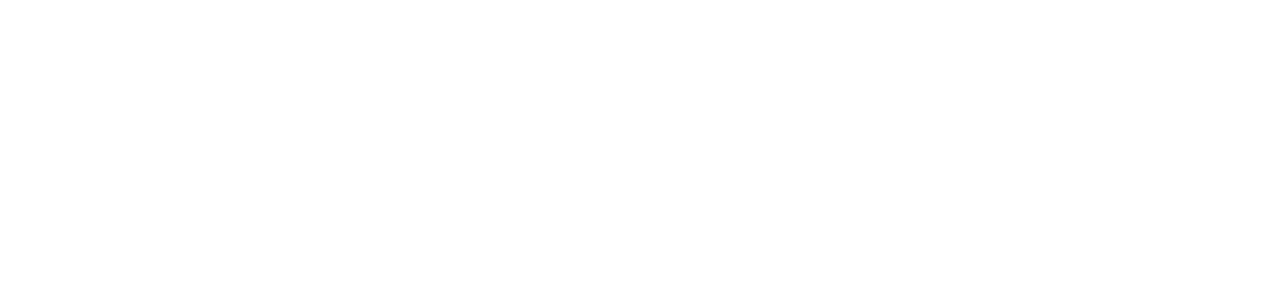
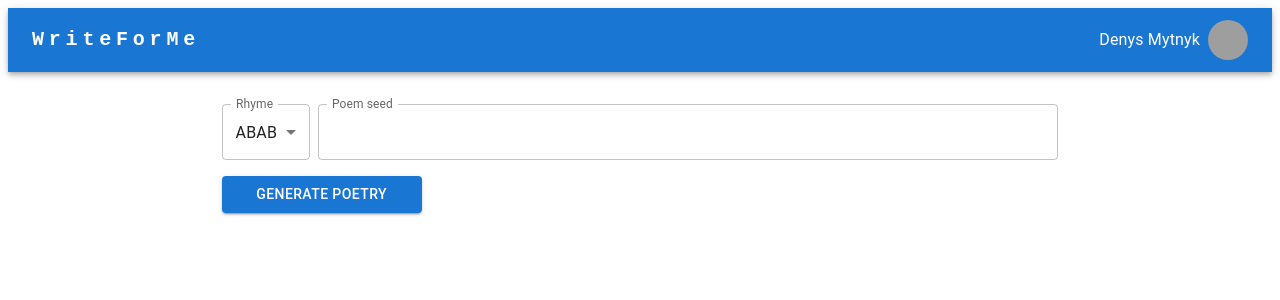
Before and after one commit to DenisioMytnysiano/writeforme, a React (Create React App) app in the folder frontend/: page /home in a window 1280 px wide. Shown: the top 300 px of the page. Built offline with nearby package versions, Linux system fonts and the light colour scheme; grey boxes are pictures that could not be loaded.

Commit message:
Added initial version of main, login, register pages

```diff
--- a/frontend/package.json
+++ b/frontend/package.json
@@ -5,6 +5,7 @@
   "dependencies": {
     "@emotion/react": "^11.10.6",
     "@emotion/styled": "^11.10.6",
+    "@mui/icons-material": "^5.11.16",
     "@mui/material": "^5.12.0",
     "@testing-library/jest-dom": "^5.16.5",
     "@testing-library/react": "^13.4.0",
--- a/frontend/src/App.jsx
+++ b/frontend/src/App.jsx
@@ -8,10 +8,10 @@
   return (
     <BrowserRouter>
       <Routes>
-        <Route exact path="/home" component={MainPage} />
-        <Route exact path="/poem/:poemId" component={PoemPage} />
-        <Route exact path="/register" component={RegisterPage} />
-        <Route exact path="/login" component={LoginPage} />
+        <Route exact path="/home" element={<MainPage/>} />
+        <Route exact path="/poem/:poemId" element={<PoemPage/>} />
+        <Route exact path="/register" element={<RegisterPage/>} />
+        <Route exact path="/login" element={<LoginPage email="11" password="12323"/>} />
       </Routes>
     </BrowserRouter>
   )
--- /dev/null
+++ b/frontend/src/components/common/AppBar.jsx
@@ -0,0 +1,109 @@
+import * as React from 'react';
+import AppBar from '@mui/material/AppBar';
+import Box from '@mui/material/Box';
+import Toolbar from '@mui/material/Toolbar';
+import IconButton from '@mui/material/IconButton';
+import Typography from '@mui/material/Typography';
+import Menu from '@mui/material/Menu';
+import Container from '@mui/material/Container';
+import Avatar from '@mui/material/Avatar';
+import Tooltip from '@mui/material/Tooltip';
+import MenuItem from '@mui/material/MenuItem';
+
+const settings = ['Profile', 'Generated poetry', 'Logout'];
+
+function ResponsiveAppBar() {
+  const [anchorElNav, setAnchorElNav] = React.useState(null);
+  const [anchorElUser, setAnchorElUser] = React.useState(null);
+
+  const handleOpenNavMenu = (event) => {
+    setAnchorElNav(event.currentTarget);
+  };
+  const handleOpenUserMenu = (event) => {
+    setAnchorElUser(event.currentTarget);
+  };
+
+  const handleCloseNavMenu = () => {
+    setAnchorElNav(null);
+  };
+
+  const handleCloseUserMenu = () => {
+    setAnchorElUser(null);
+  };
+
+  return (
+    <AppBar position="static">
+      <Container maxWidth="xl">
+        <Toolbar disableGutters>
+          <Typography
+            variant="h6"
+            noWrap
+            component="a"
+            href="/"
+            sx={{
+              mr: 2,
+              display: { xs: 'none', md: 'flex' },
+              fontFamily: 'monospace',
+              fontWeight: 700,
+              letterSpacing: '.3rem',
+              color: 'inherit',
+              textDecoration: 'none',
+            }}
+          >
+            WriteForMe
+          </Typography>
+          <Typography
+            variant="h5"
+            noWrap
+            component="a"
+            href=""
+            sx={{
+              mr: 2,
+              display: { xs: 'flex', md: 'none' },
+              flexGrow: 1,
+              fontFamily: 'monospace',
+              fontWeight: 700,
+              letterSpacing: '.3rem',
+              color: 'inherit',
+              textDecoration: 'none',
+            }}
+          >
+            WriteForMe
+          </Typography>
+          <Box sx={{ flexGrow: 1, display: { xs: 'none', md: 'flex' } }}></Box>
+          <Typography sx = {{paddingRight: 1}}>Denys Mytnyk</Typography>
+          <Box sx={{ flexGrow: 0 }}>
+            <Tooltip title="Open settings">
+              <IconButton onClick={handleOpenUserMenu} sx={{ p: 0 }}>
+                <Avatar alt="Remy Sharp" src="/static/images/avatar/2.jpg" />
+              </IconButton>
+            </Tooltip>
+            <Menu
+              sx={{ mt: '45px' }}
+              id="menu-appbar"
+              anchorEl={anchorElUser}
+              anchorOrigin={{
+                vertical: 'top',
+                horizontal: 'right',
+              }}
+              keepMounted
+              transformOrigin={{
+                vertical: 'top',
+                horizontal: 'right',
+              }}
+              open={Boolean(anchorElUser)}
+              onClose={handleCloseUserMenu}
+            >
+              {settings.map((setting) => (
+                <MenuItem key={setting} onClick={handleCloseUserMenu}>
+                  <Typography textAlign="center">{setting}</Typography>
+                </MenuItem>
+              ))}
+            </Menu>
+          </Box>
+        </Toolbar>
+      </Container>
+    </AppBar>
+  );
+}
+export default ResponsiveAppBar;
--- a/frontend/src/components/main/PoemSeedInput.jsx
+++ b/frontend/src/components/main/PoemSeedInput.jsx
@@ -2,7 +2,14 @@
 
 const PoemSeedInput = () => {
     return (
-        <TextField id="standard-basic" label="Standard" variant="standard" />
+        <TextField
+            id="standard-basic"
+            label="Poem seed"
+            variant="outlined"
+            fullWidth="true"
+            defaultValue=""
+            InputLabelProps={{ shrink: true }}
+          />
     )
 }
 
--- a/frontend/src/components/main/RhymingSchemeSelector.jsx
+++ b/frontend/src/components/main/RhymingSchemeSelector.jsx
@@ -1,11 +1,20 @@
-import {Select, MenuItem} from '@mui/material';
+import {TextField,  MenuItem} from '@mui/material';
 
 const RhymingSchemeSelector = () => {
-<Select labelId="demo-simple-select-label"id="demo-simple-select"value={age}label="ABAB"onChange={handleChange}>
-    <MenuItem value={"ABAB"}>ABAB</MenuItem>
-    <MenuItem value={"AABB"}>AABB</MenuItem>
-    <MenuItem value={"BAAB"}>BAAB</MenuItem>
-  </Select>
+  return (
+    <TextField
+      labelId="demo-simple-select-label"
+      id="demo-simple-select"
+      value={"ABAB"}
+      label="Rhyme"
+      select
+      style={{width: 100}}
+    >
+      <MenuItem value={"ABAB"}>ABAB</MenuItem>
+      <MenuItem value={"AABB"}>AABB</MenuItem>
+      <MenuItem value={"BAAB"}>BAAB</MenuItem>
+    </TextField>
+  )
 }
 
 export default RhymingSchemeSelector;
--- a/frontend/src/pages/LoginPage.jsx
+++ b/frontend/src/pages/LoginPage.jsx
@@ -1,10 +1,23 @@
-import React from "react";
+import React from 'react';
+import Button from '@mui/material/Button';
+import TextField from '@mui/material/TextField';
+import Box from '@mui/material/Box';
+import Typography from '@mui/material/Typography';
+import Container from '@mui/material/Container';
 
-
-const LoginPage = () => {
+const LoginPage = ({email, password}) => {
     return (
-        <div>LoginPage</div>
-    )
+        <Container component="main" maxWidth="xs">
+          <Box sx={{ marginTop: 8, display: 'flex', flexDirection: 'column', alignItems: 'center' }}>
+            <Typography component="h1" variant="h5">Login</Typography>
+            <Box component="form" noValidate sx={{ mt: 1 }}>
+              <TextField margin="normal" required fullWidth id="email" value={email} label="Email Address" name="email" autoComplete="email" autoFocus/>
+              <TextField margin="normal" required fullWidth name="password" value={password} label="Password" type="password" id="password" autoComplete="current-password"/>
+              <Button fullWidth variant="contained" sx={{ mt: 3, mb: 2 }}>Login</Button>
+            </Box>
+          </Box>
+        </Container>
+    );
 }
 
 export default LoginPage;
--- a/frontend/src/pages/MainPage.jsx
+++ b/frontend/src/pages/MainPage.jsx
@@ -1,9 +1,23 @@
 import React from "react";
-
+import {Stack, Container, Button} from "@mui/material";
+import RhymingSchemeSelector from '../components/main/RhymingSchemeSelector';
+import PoemSeedInput from '../components/main/PoemSeedInput';
+import AppBar from '../components/common/AppBar';
 
 const MainPage = () => {
     return (
-        <div>MainPage</div>
+        <Stack spacing={4} alignItems="center">
+            <AppBar/>
+            <Container style={{width: "70%"}}>
+                <Stack direction="column" justifyContent="center" spacing={2}>
+                    <Stack direction="row" justifyContent="center" alignItems="stretch" spacing={1}>
+                        <RhymingSchemeSelector />
+                        <PoemSeedInput />
+                    </Stack>
+                    <Button variant="contained" style={{width: "20%", minWidth: "200px"}}>Generate poetry</Button>
+                </Stack>
+            </Container>
+        </Stack>
     )
 }
 
--- a/frontend/src/pages/RegisterPage.jsx
+++ b/frontend/src/pages/RegisterPage.jsx
@@ -1,10 +1,23 @@
-import React from "react";
+import React from 'react';
+import Button from '@mui/material/Button';
+import TextField from '@mui/material/TextField';
+import Box from '@mui/material/Box';
+import Typography from '@mui/material/Typography';
+import Container from '@mui/material/Container';
 
-
-const RegisterPage = () => {
+const RegisterPage = ({email, password}) => {
     return (
-        <div>RegisterPage</div>
-    )
+        <Container component="main" maxWidth="xs">
+          <Box sx={{ marginTop: 8, display: 'flex', flexDirection: 'column', alignItems: 'center' }}>
+            <Typography component="h1" variant="h5">Register</Typography>
+            <Box component="form" noValidate sx={{ mt: 1 }}>
+              <TextField margin="normal" required fullWidth id="email" value={email} label="Email Address" name="email" autoComplete="email" autoFocus/>
+              <TextField margin="normal" required fullWidth name="password" value={password} label="Password" type="password" id="password" autoComplete="current-password"/>
+              <Button fullWidth variant="contained" sx={{ mt: 3, mb: 2 }}>Register</Button>
+            </Box>
+          </Box>
+        </Container>
+    );
 }
 
 export default RegisterPage;
```
Also changed, not shown: 1 other file (tests, documents, lock files or other folders).
